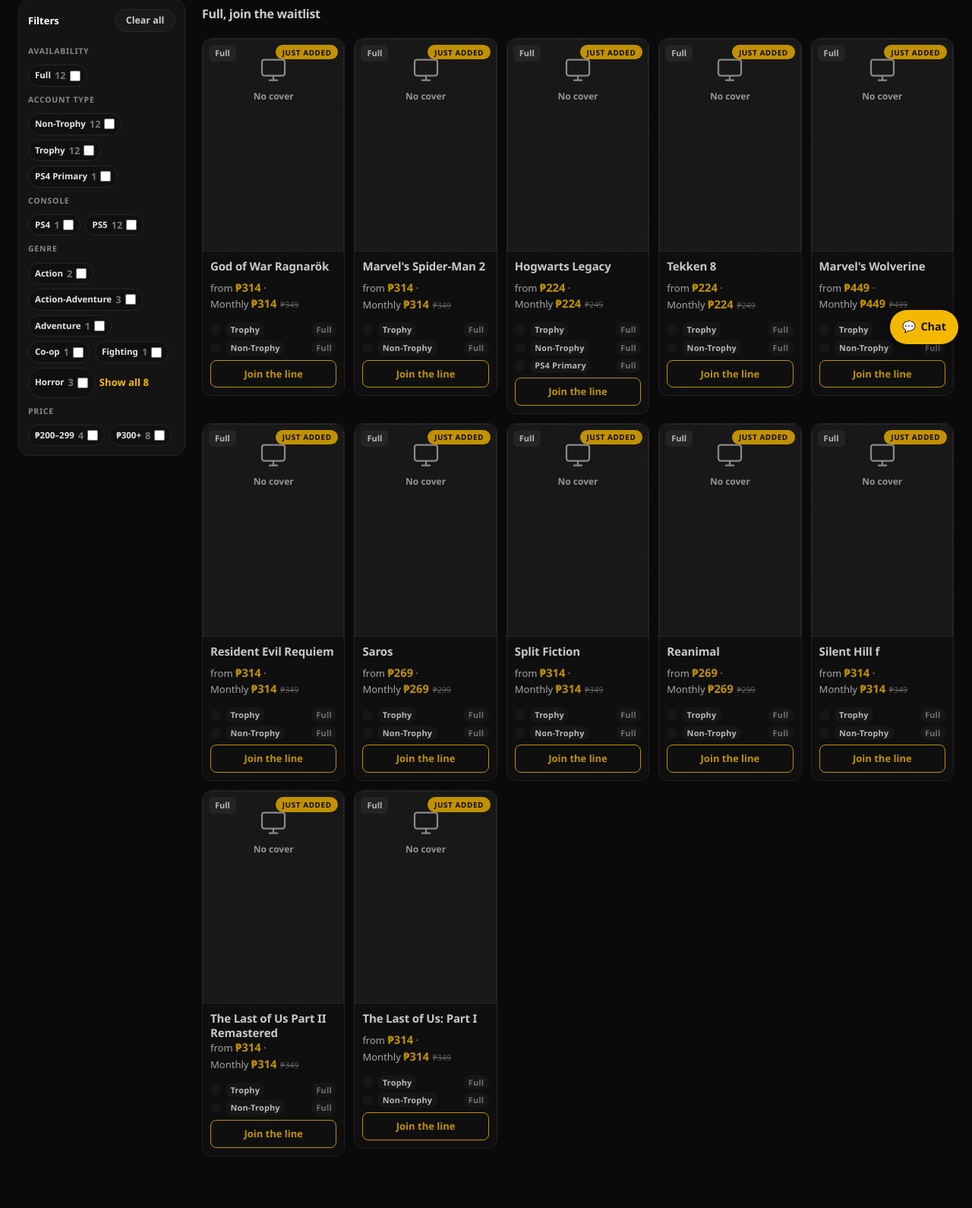
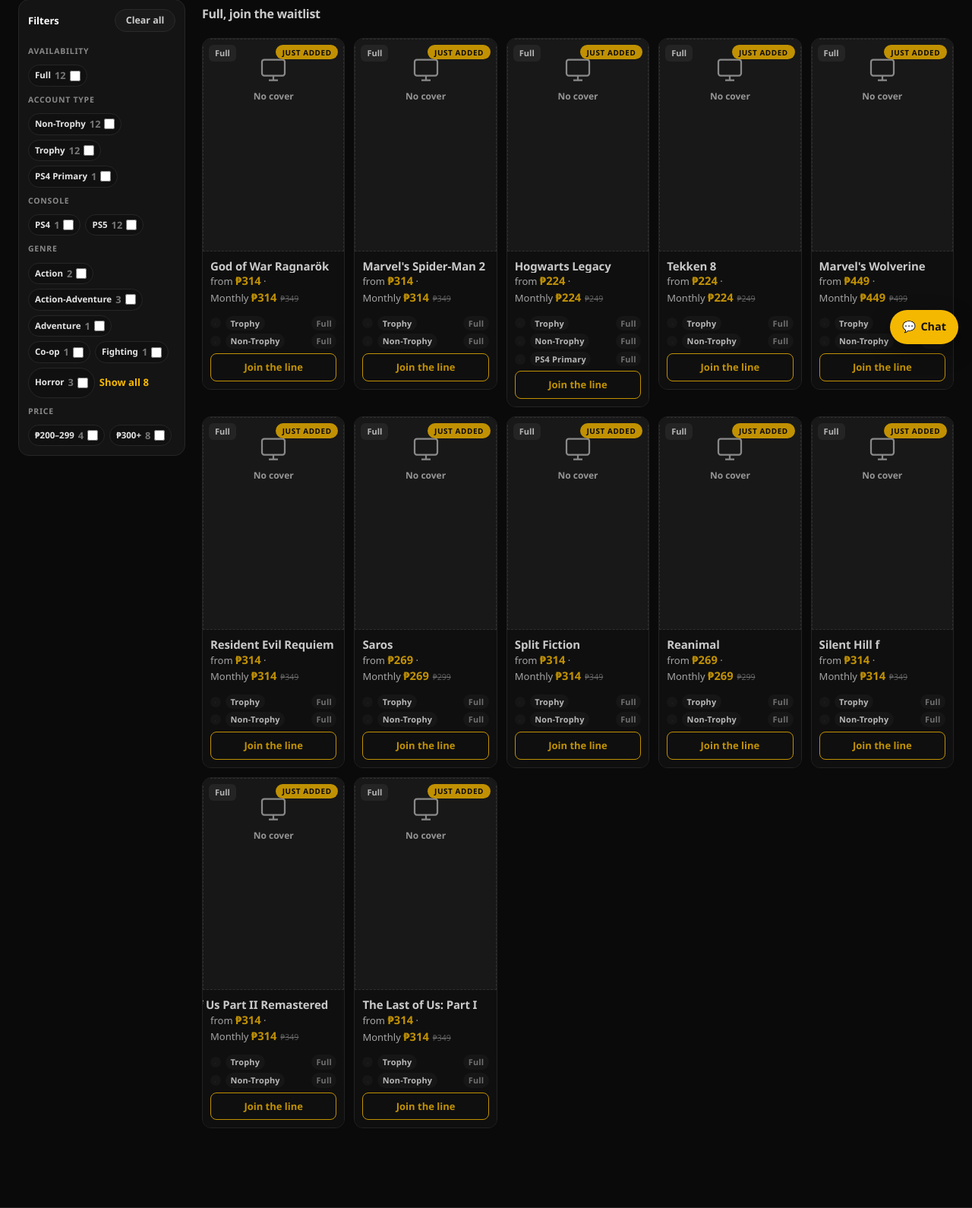
Before and after one commit to playstationhub00-dot/playstation-hub, a Node server app: page /browse in a window 1280 px wide. Shown: the part 329-1919 px from the top of the page at 76% size. Run offline with Node 20, Linux system fonts and the light colour scheme; some libraries are stand-ins or nearby versions.

Commit message:
Scroll long game titles on one line. (#73)
Home and Rent cards keep every title on a single line. A name moves only when it is wider than the card, then pauses and returns. Short names stay still, and reduced motion falls back to an ellipsis.

Co-authored-by: Cursor Agent <cursoragent@cursor.com>
Co-authored-by: playstationhub00-dot <playstationhub00-dot@users.noreply.github.com>

```diff
--- a/public/css/proposal/bridge.css
+++ b/public/css/proposal/bridge.css
@@ -289,11 +289,35 @@ body.hub .rcard .gc2-title {
   line-height: 1.25;
   color: #fff;
   text-shadow: none;
-  display: -webkit-box;
-  -webkit-line-clamp: 2;
-  -webkit-box-orient: vertical;
+  display: block;
+  white-space: nowrap;
   overflow: hidden;
-  min-height: 2.5em;
+  min-height: 1.25em;
+}
+body.hub .rcard .gc-title-text { display: inline-block; white-space: nowrap; }
+body.hub .rcard .gc2-title.is-marquee {
+  text-overflow: clip;
+  -webkit-mask-image: linear-gradient(90deg, #000 0, #000 calc(100% - 16px), transparent);
+  mask-image: linear-gradient(90deg, #000 0, #000 calc(100% - 16px), transparent);
+}
+body.hub .rcard .gc2-title.is-marquee .gc-title-text {
+  animation: gc-title-scroll var(--gc-dur, 8s) linear infinite;
+}
+@keyframes gc-title-scroll {
+  0%, 20% { transform: translateX(0); }
+  45%, 65% { transform: translateX(var(--gc-shift, 0)); }
+  90%, 100% { transform: translateX(0); }
+}
+@media (prefers-reduced-motion: reduce) {
+  body.hub .rcard .gc2-title { text-overflow: ellipsis; mask-image: none; -webkit-mask-image: none; }
+  body.hub .rcard .gc-title-text {
+    display: block;
+    max-width: 100%;
+    overflow: hidden;
+    text-overflow: ellipsis;
+    animation: none;
+    transform: none;
+  }
 }
 body.hub .rcard .gc2-tags { display: flex; flex-direction: column; flex: 1; gap: 6px; min-height: 0; }
 body.hub .rcard .gc2-price { margin: 0; padding: 0 10px; font-size: 13px; color: #d0d0d0; text-shadow: none; }
--- /dev/null
+++ b/public/js/card-title.js
@@ -0,0 +1,45 @@
+// One-line game titles. A name scrolls only when it is wider than the card.
+(function () {
+  var reduce = window.matchMedia('(prefers-reduced-motion: reduce)');
+
+  function measure() {
+    var boxes = document.querySelectorAll('.gc2-title');
+    for (var i = 0; i < boxes.length; i++) {
+      var box = boxes[i];
+      var text = box.querySelector('.gc-title-text');
+      if (!text) continue;
+      box.classList.remove('is-marquee');
+      var cs = getComputedStyle(box);
+      var pad = (parseFloat(cs.paddingLeft) || 0) + (parseFloat(cs.paddingRight) || 0);
+      var overflow = text.scrollWidth - (box.clientWidth - pad);
+      if (reduce.matches || overflow <= 1) {
+        box.style.removeProperty('--gc-shift');
+        box.style.removeProperty('--gc-dur');
+        continue;
+      }
+      var dist = Math.ceil(overflow + 12);
+      var travel = dist / 36;
+      var dur = Math.max(7.5, travel / 0.25);
+      box.style.setProperty('--gc-shift', (-dist) + 'px');
+      box.style.setProperty('--gc-dur', dur.toFixed(2) + 's');
+      box.classList.add('is-marquee');
+    }
+  }
+
+  var timer;
+  function schedule() {
+    clearTimeout(timer);
+    timer = setTimeout(measure, 80);
+  }
+
+  function boot() {
+    measure();
+    if (document.fonts && document.fonts.ready) document.fonts.ready.then(measure);
+    window.addEventListener('resize', schedule);
+    if (reduce.addEventListener) reduce.addEventListener('change', measure);
+    else if (reduce.addListener) reduce.addListener(measure);
+  }
+
+  if (document.readyState === 'loading') document.addEventListener('DOMContentLoaded', boot);
+  else boot();
+})();
--- a/views/partials/footer.ejs
+++ b/views/partials/footer.ejs
@@ -112,3 +112,4 @@ document.addEventListener('submit', function (e) {
 <%- include('support-chat') %>
 <% } %>
 <script src="/js/announcements.js?v=<%= typeof assetV !== 'undefined' ? assetV : '' %>" defer></script>
+<script src="/js/card-title.js?v=<%= typeof assetV !== 'undefined' ? assetV : '' %>" defer></script>
--- a/views/partials/game-card.ejs
+++ b/views/partials/game-card.ejs
@@ -102,7 +102,7 @@
 
   <div class="body gc2-body">
     <% if (gcTier) { %><span class="tier-pill tier-<%= gcTier.color %>"><%= gcTier.name %></span><% } %>
-    <div class="gc2-title<%= allUnavail ? ' gc2-title-muted' : '' %>"><%= game.title %></div>
+    <div class="gc2-title<%= allUnavail ? ' gc2-title-muted' : '' %>" title="<%= game.title %>"><span class="gc-title-text"><%= game.title %></span></div>
     <div class="gc2-tags">
       <% if (gcBundle && gcStartPrice) { %>
       <div class="gc2-price"><%= gcBundle.count %> games from <b>₱<%= gcStartPrice %></b><% if (gcStartWas) { %><s class="gc2-price-was">₱<%= gcStartWas %></s><% } %></div>
```
